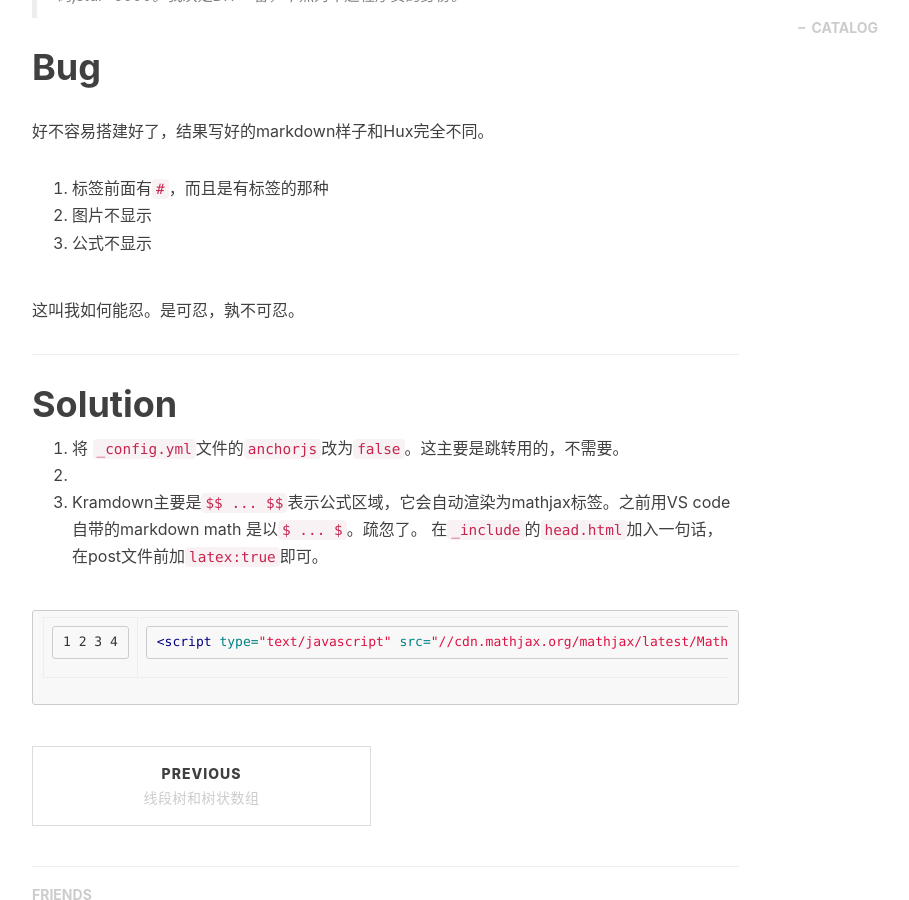
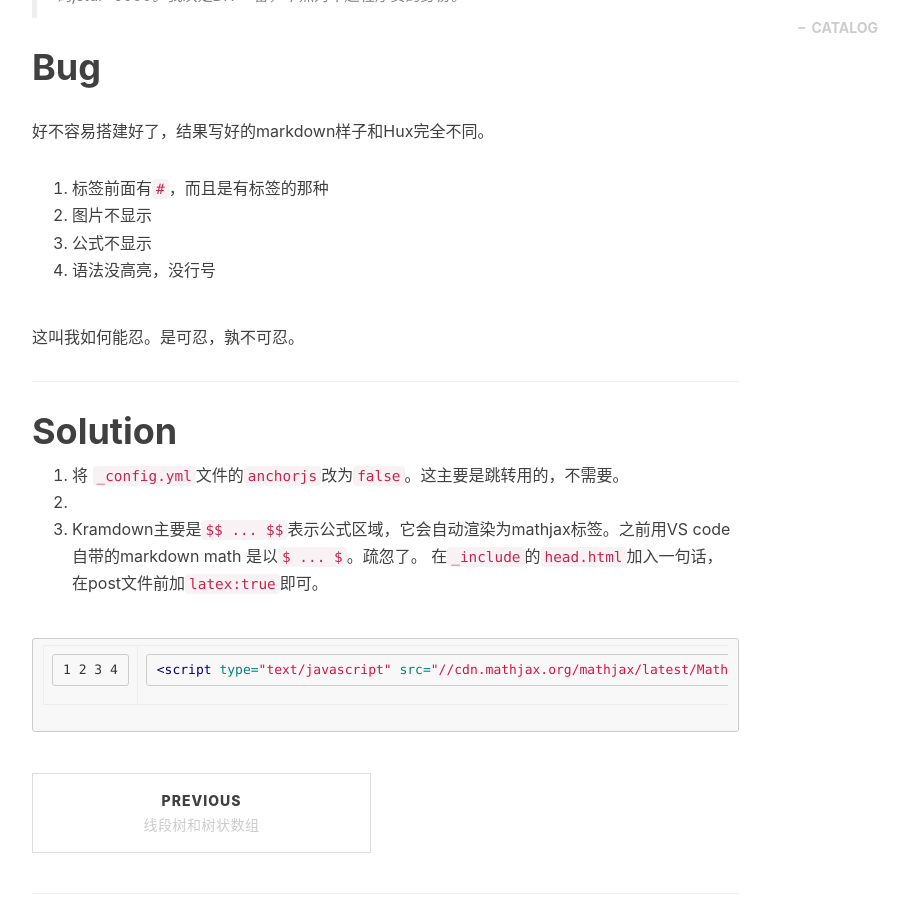
Before and after one commit to DurantVivado/durantvivado.github.io, a Jekyll site: the page built from _posts/2020-07-19-damn_blog.markdown.markdown, in a window 1280 px wide and 900 px high, scrolled down 643 px. Shown: the whole window, without its empty margins (233-1142 px from the left). Built offline with Jekyll 4.4.1, drawn with Linux system fonts in a browser that asks for light colours; nearby versions of some CDN libraries; comment, search, counter and statistics services are not loaded.

Commit message:
new site

````diff
--- a/_posts/2020-07-17-fenwicktree-segmentTree.markdown
+++ b/_posts/2020-07-17-fenwicktree-segmentTree.markdown
@@ -22,7 +22,8 @@ tags:
 地中海的程序猿们研究数组，时候遇到这样一个问题: 有一个数组$$S$$从$$0 - n-1$$，现在要在$$O(logn)$$ 的时间复杂度内，搜索一个确定的值（或修改）$$w$$并且对区间 $$[a,b]$$ 求和。空间复杂度必须严格限制在$$O(n)$$.
 
 他们想到了二叉搜索树(BST)，对于平衡二叉树其插入和删除的时间复杂度都是$$O(logn)$$，因为树是类似于嵌套列表的思想，进而可以想到二叉堆，这是一种非嵌套列表，也可以实现$$O(logn)$$。于是有了下面这张图：
-![FenwickTree](https://images.cnblogs.com/cnblogs_com/AKMer/1228599/o_TreeArray.jpg)
+
+![FenwickTree](img/o_TreeArray.jpg)
 
 > 解释一下，编号为$$x$$的节点上统计着$$[x-lowbit(x)+1,x]$$这一段区间的信息，$$x$$的父亲就是$$x+lowbit(x)$$,我们要维护数组$$C$$上的信息，存储在数组$$A$$中。
 
@@ -95,7 +96,7 @@ int sum (int k)
 # II. 线段树
 ## Segment Tree
 
-> 使用线段树可以快速查找某一个节点在若干线段中出现的次数，时间复杂度为$$O(logN)，而未优化的空间复杂度为$$2N$$，一般要开$$4N$$的数组防止越界。
+> 使用线段树可以快速查找某一个节点在若干线段中出现的次数，时间复杂度为$$O(logN)$$，而未优化的空间复杂度为$$2N$$，一般要开$$4N$$的数组防止越界。
 
 ![线段树](https://bkimg.cdn.bcebos.com/pic/bd3eb13533fa828bcb5fe85ffe1f4134970a5a09?x-bce-process=image/watermark,image_d2F0ZXIvYmFpa2U5Mg==,g_7,xp_5,yp_5)
 
--- a/_posts/2020-07-19-damn_blog.markdown.markdown
+++ b/_posts/2020-07-19-damn_blog.markdown.markdown
@@ -19,6 +19,7 @@ tags:
 1. 标签前面有`#`，而且是有标签的那种
 2. 图片不显示
 3. 公式不显示
+4. 语法没高亮，没行号
 
 这叫我如何能忍。是可忍，孰不可忍。
 
@@ -32,7 +33,7 @@ tags:
 3. Kramdown主要是`$$ ... $$`表示公式区域，它会自动渲染为mathjax标签。之前用VS code自带的markdown math 是以`$ ... $`。疏忽了。
 在`_include`的`head.html`加入一句话，在post文件前加`latex:true`即可。
 
-```html
+``` html
 {% if page.latex == true %}
     <script type="text/javascript" src="//cdn.mathjax.org/mathjax/latest/MathJax.js?config=TeX-MML-AM_HTMLorMML">
     </script>
````
Also changed, not shown: _posts/img/o_TreeArray.jpg (added).
